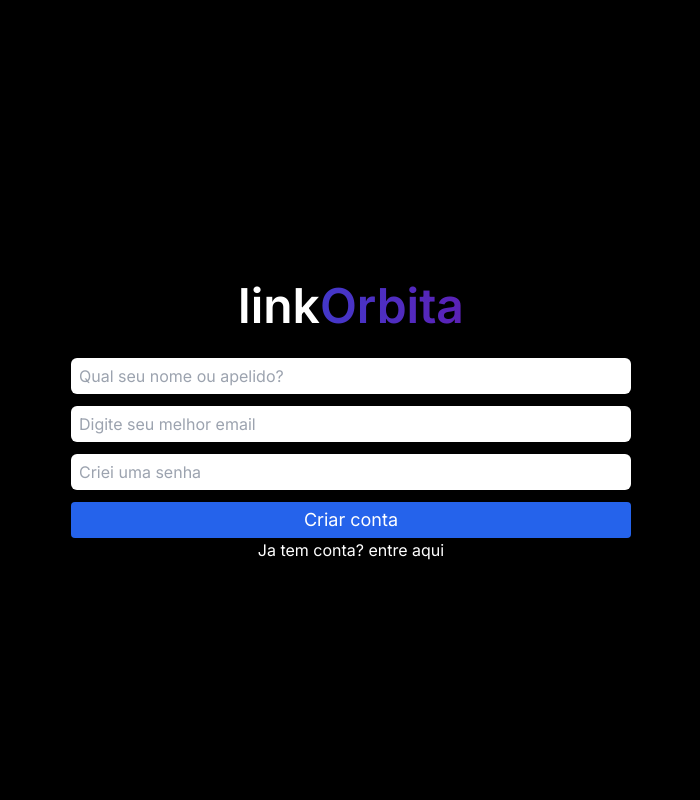
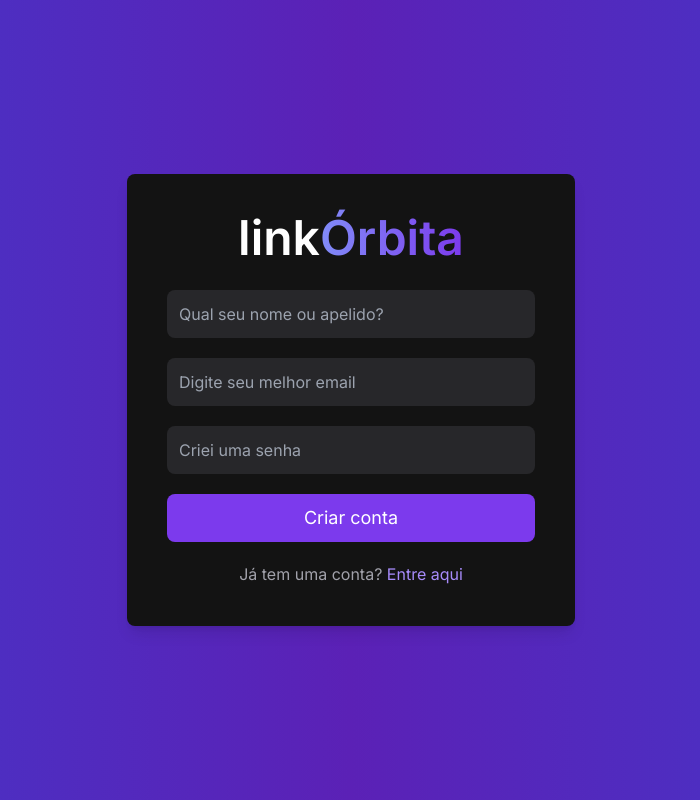
Before and after one commit to henriquedevop/linkOrbita, a React (Vite) app: page /signup in a window 1280 px wide. Shown: the whole page, without its empty margins (289-989 px from the left). Built offline with nearby package versions, Linux system fonts and the light colour scheme; no server answers.

Commit message:
feat: style login and signup pages

```diff
--- a/src/pages/login/index.tsx
+++ b/src/pages/login/index.tsx
@@ -56,6 +56,7 @@ export function Login() {
                     placeholder="Digite seu email"
                     value={email}
                     onChange={(e) => setEmail(e.target.value)}
+                    className="p-3 bg-zinc-800 text-white rounded-lg focus:outline-none focus:ring-2 focus:ring-violet-500"
                     />
 
                     <Input
@@ -63,6 +64,7 @@ export function Login() {
                     placeholder="********"
                     value={password}
                     onChange={(e) => setPassword(e.target.value)}
+                    className="p-3 bg-zinc-800 text-white rounded-lg focus:outline-none focus:ring-2 focus:ring-violet-500"
                     />
 
                     <button
--- a/src/pages/signup/index.tsx
+++ b/src/pages/signup/index.tsx
@@ -52,19 +52,29 @@ export function SignUp() {
     }
 
     return (
-        <main className="flex w-full h-screen items-center justify-center flex-col">
-            <Link to="/">
-                <h1 className="mt-11 text-white mb-7 font-bold text-5xl">link
-                <span className="bg-gradient-to-r from-indigo-700 to-violet-800 bg-clip-text text-transparent">Orbita</span></h1>
-            </Link>
+        <div className="flex w-full h-screen items-center justify-center bg-gradient-to-r from-indigo-700 via-violet-800 to-indigo-700">
 
-            <form onSubmit={handleRegister} className="w-full max-w-xl flex flex-col px-2">
+            <div className="bg-customGray p-10 rounded-lg shadow-lg w-full max-w-md">
+                <Link
+                to="/"
+                className="flex justify-center"
+                >
+                <h1
+                className="text-white font-bold text-5xl mb-7">
+                link
+                <span
+                className="bg-gradient-to-r from-indigo-400 to-violet-600 bg-clip-text text-transparent"
+                >Órbita</span>
+                </h1>
+                </Link>
 
+            <form onSubmit={handleRegister} className="flex flex-col gap-5">
                 <Input
                 type="text"
                 placeholder="Qual seu nome ou apelido?"
                 value={username}
                 onChange={(e) => setUsername(e.target.value)}
+                className="p-3 bg-zinc-800 text-white rounded-lg focus:outline-none focus:ring-2 focus:ring-violet-500"
                 />
 
                 <Input
@@ -72,6 +82,7 @@ export function SignUp() {
                 placeholder="Digite seu melhor email"
                 value={email}
                 onChange={(e) => setEmail(e.target.value)}
+                className="p-3 bg-zinc-800 text-white rounded-lg focus:outline-none focus:ring-2 focus:ring-violet-500"
                 />
 
                 <Input
@@ -79,16 +90,28 @@ export function SignUp() {
                 placeholder="Criei uma senha"
                 value={password}
                 onChange={(e) => setPassword(e.target.value)}
+                className="p-3 bg-zinc-800 text-white rounded-lg focus:outline-none focus:ring-2 focus:ring-violet-500"
                 />
 
                 <button
-                className="h-9 bg-blue-600 rounded border-0 text-lg font-medium text-white"
+                className="h-12 bg-violet-600 hover:bg-violet-700 transition rounded-lg text-lg font-medium text-white"
                 type="submit"
                 disabled={loading}
                 >{loading ? "Criando sua conta..." : "Criar conta"}</button>
 
             </form>
-            <Link className="text-white" to="/login">Ja tem conta? entre aqui</Link>
-        </main>
+            <div className="mt-5 text-center">
+                <p className="text-zinc-400">
+                    Já tem uma conta?{" "}
+                    <Link
+                        to="/login"
+                        className="text-violet-400 hover:text-violet-500 font-medium"
+                    >
+                        Entre aqui
+                    </Link>
+                </p>
+            </div>
+            </div>
+        </div>
     )
 }
```
